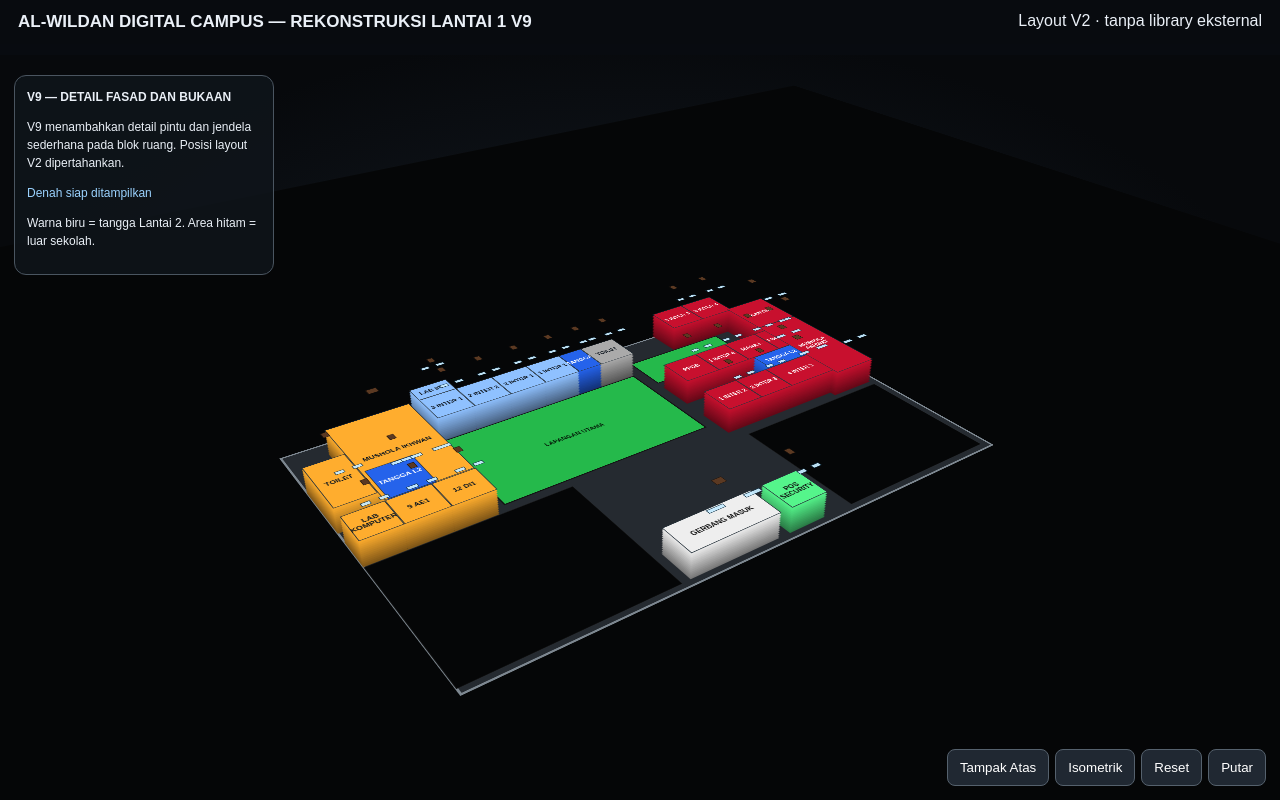
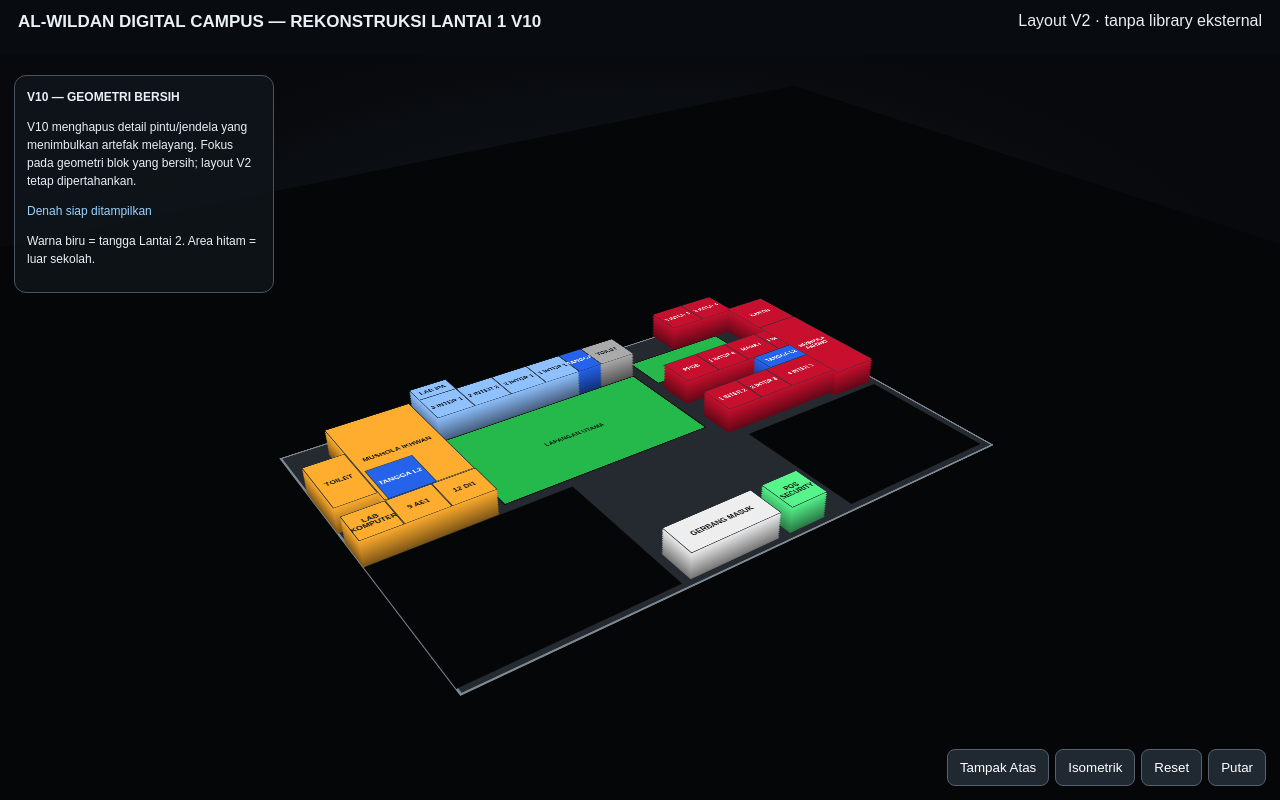
Before and after one commit to mrndr12345-sketch/al-wildan-digital-campus, a plain HTML site: page index.html in a window 1280 px wide. Drawn offline with Linux system fonts and the light colour scheme.

Commit message:
Update index.html

```diff
--- a/index.html
+++ b/index.html
@@ -24,12 +24,8 @@ button{background:#202832;color:white;border:1px solid #55616d;border-radius:8px
 #status{color:#9bd3ff}
 @media(max-width:700px){#world{scale:.5}#panel{max-width:200px;font-size:10px}}
 
-.window-detail{position:absolute;background:#bfe9ff;border:1px solid #16374c;opacity:.95;box-shadow:inset 0 0 3px #fff8;pointer-events:none}
-.door-detail{position:absolute;background:#5b3922;border:1px solid #25170d;pointer-events:none}
-.facade-line{position:absolute;background:#28313b;opacity:.7;pointer-events:none}
-.room.detail-ready{overflow:visible}
 </style></head><body>
-<header><h1>AL-WILDAN DIGITAL CAMPUS — REKONSTRUKSI LANTAI 1 V9</h1><span>Layout V2 · tanpa library eksternal</span></header>
+<header><h1>AL-WILDAN DIGITAL CAMPUS — REKONSTRUKSI LANTAI 1 V10</h1><span>Layout V2 · tanpa library eksternal</span></header>
 <div id="stage"><div id="world"><div id="site"></div>
 <!-- Outside zones -->
 <div class="outside" style="left:0;top:280px;width:282px;height:232px"></div><div class="outside" style="left:544px;top:312px;width:240px;height:199px"></div>
@@ -68,7 +64,7 @@ button{background:#202832;color:white;border:1px solid #55616d;border-radius:8px
 <div class="room" style="left:294px;top:455px;width:132px;height:56px;background:#eee;color:#111">GERBANG MASUK</div>
 <div class="room" style="left:443px;top:455px;width:56px;height:56px;background:#55f58b;color:#111">POS SECURITY</div>
 </div></div>
-<div id="panel"><b>V9 — DETAIL FASAD DAN BUKAAN</b><p>V9 menambahkan detail pintu dan jendela sederhana pada blok ruang. Posisi layout V2 dipertahankan.</p><div id="status">Denah siap ditampilkan</div><p>Warna biru = tangga Lantai 2. Area hitam = luar sekolah.</p></div>
+<div id="panel"><b>V10 — GEOMETRI BERSIH</b><p>V10 menghapus detail pintu/jendela yang menimbulkan artefak melayang. Fokus pada geometri blok yang bersih; layout V2 tetap dipertahankan.</p><div id="status">Denah siap ditampilkan</div><p>Warna biru = tangga Lantai 2. Area hitam = luar sekolah.</p></div>
 <div id="controls"><button id="top">Tampak Atas</button><button id="iso">Isometrik</button><button id="reset">Reset</button><button id="rotate">Putar</button></div>
 <script>
 const world=document.getElementById('world');let rot=false,timer=null;
@@ -86,31 +82,6 @@ document.querySelectorAll('.room:not(.court)').forEach((room)=>{
     room.parentNode.insertBefore(layer,room);
   }
 });
-// Detail fasad ringan: penanda jendela/pintu di sisi depan blok, bukan perubahan denah.
-document.querySelectorAll('.room.top-face:not(.court)').forEach((room,idx)=>{
-  room.classList.add('detail-ready');
-  const w=Math.max(12,Math.min(24,room.offsetWidth*.22));
-  const h=7;
-  // Two window accents near lower/front edge of each room block
-  [0.28,0.68].forEach((ratio)=>{
-    const win=document.createElement('div');
-    win.className='window-detail';
-    win.style.width=w+'px';win.style.height=h+'px';
-    win.style.left=(room.offsetWidth*ratio-w/2)+'px';
-    win.style.bottom='2px';
-    win.style.transform='translateZ(31px)';
-    room.appendChild(win);
-  });
-  // Door marker centered, simplified and visually distinct
-  const door=document.createElement('div');
-  door.className='door-detail';
-  door.style.width=Math.max(9,Math.min(15,room.offsetWidth*.14))+'px';
-  door.style.height='12px';
-  door.style.left=(room.offsetWidth/2-door.offsetWidth/2)+'px';
-  door.style.top='2px';
-  door.style.transform='translateZ(31px)';
-  room.appendChild(door);
-});
 function darken(rgb,factor){
   const m=rgb.match(/\d+/g); if(!m||m.length<3)return '#333';
   return `rgb(${Math.round(+m[0]*(1-factor))},${Math.round(+m[1]*(1-factor))},${Math.round(+m[2]*(1-factor))})`;
```
